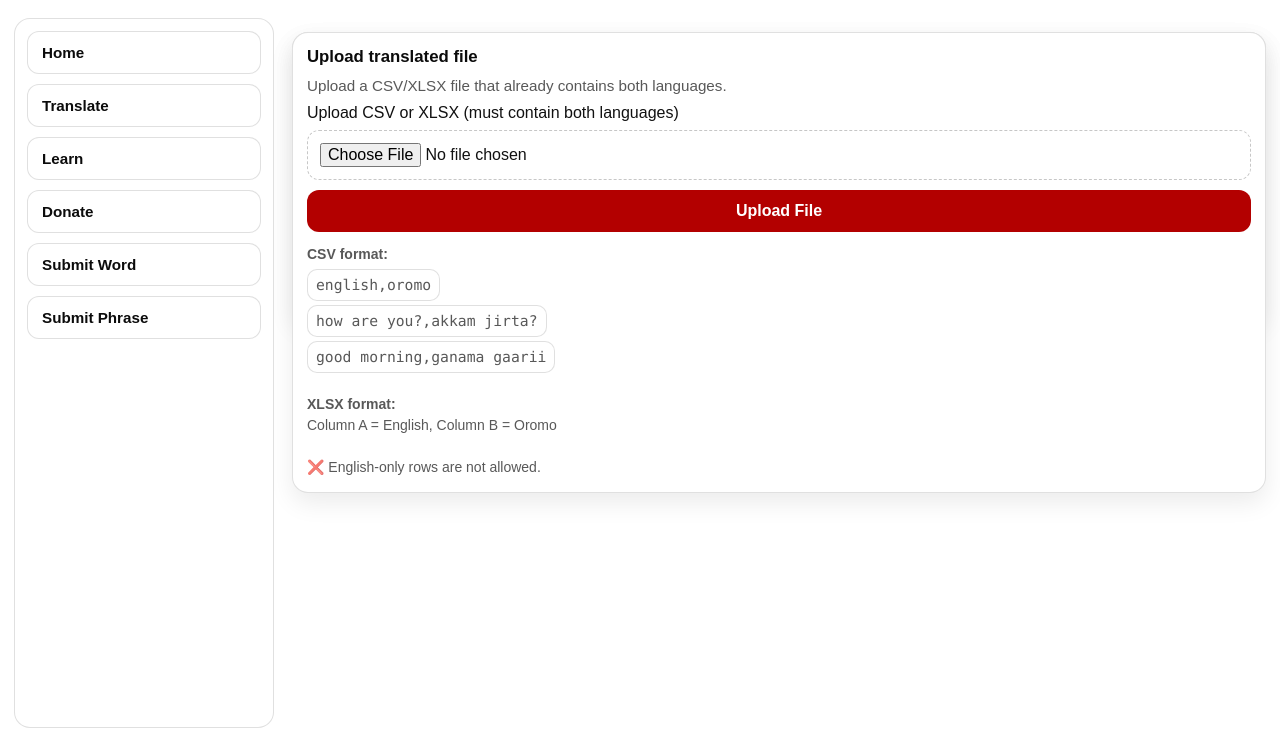
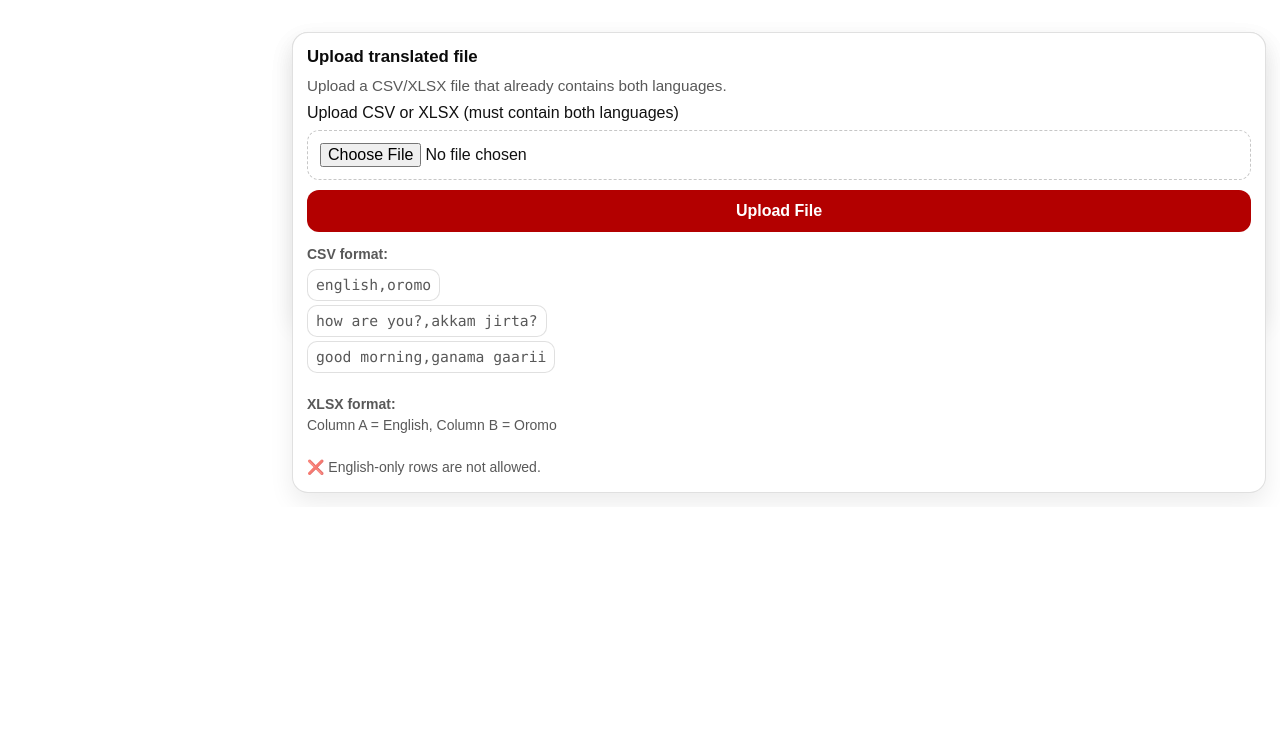
Before and after one commit to GadaOromo-E/GadaOromo, a Flask app: page /submit_phrase in a window 1280 px wide. Shown: the part 115-857 px from the top of the page. After the commit the page ends 613 px from the top, so only its background shows below. Run offline with Flask 3, Linux system fonts and the light colour scheme.

Commit message:
UI: remove sidebar on submit word, submit phrase and adminløgin

```diff
--- a/templates/submit_phrase.html
+++ b/templates/submit_phrase.html
@@ -30,16 +30,7 @@
     </div>
   </div>
 
-  <nav class="nav">
-    <a class="nav-link" href="/">Home</a>
-    <a class="nav-link" href="/translate">Translate</a>
-    <a class="nav-link" href="/learn">Learn</a>
-    <a class="nav-link" href="/support">Donate</a>
-    <a class="nav-link" href="/submit">Submit Word</a>
-    <a class="nav-link" href="/submit_phrase">Submit Phrase</a>
-  </nav>
-
-  {% if msg %}
+    {% if msg %}
     <div class="result-box">{{ msg }}</div>
   {% endif %}
 
```
Also changed, not shown: templates/submit.html (+0 -9 lines).
